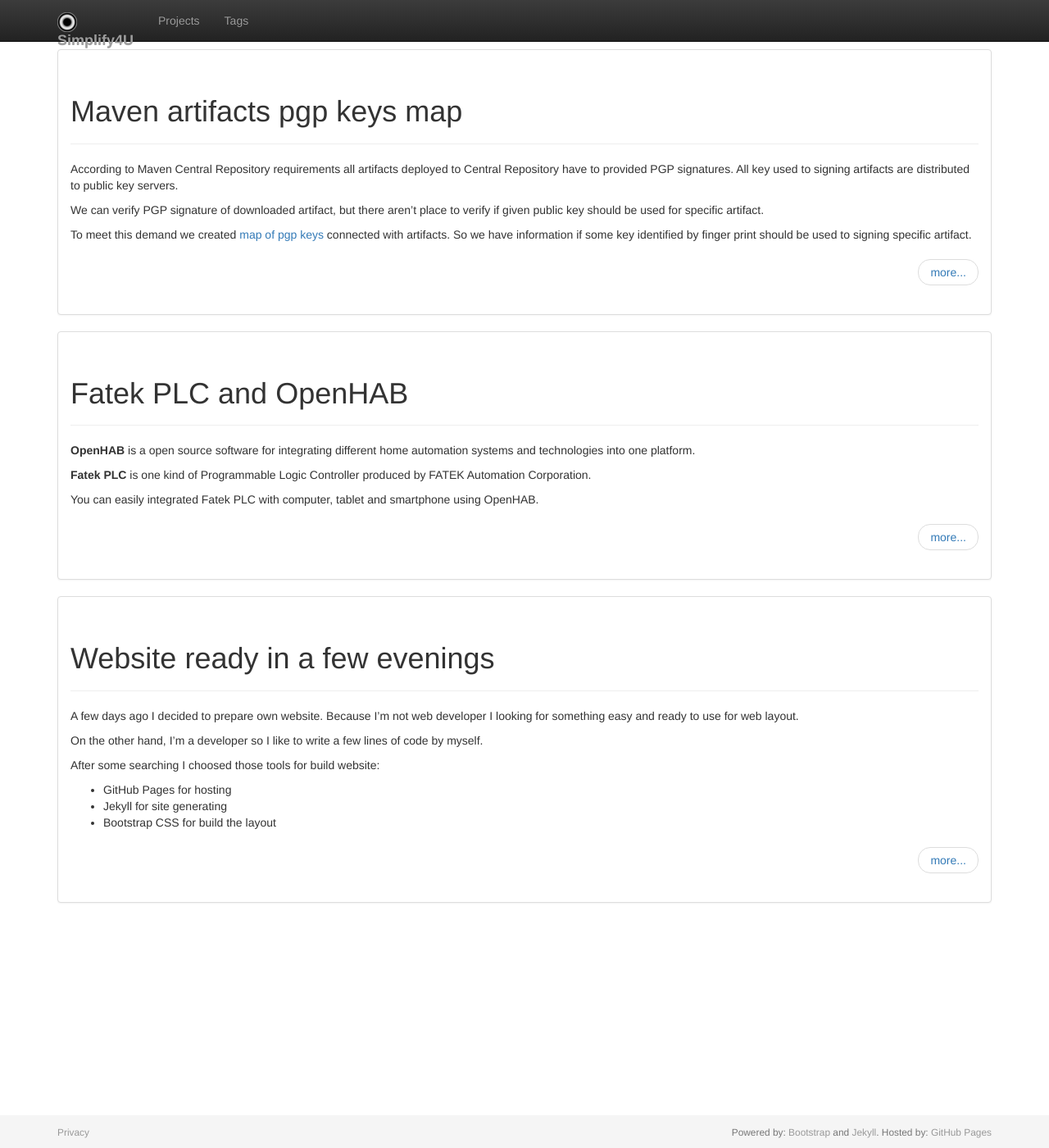
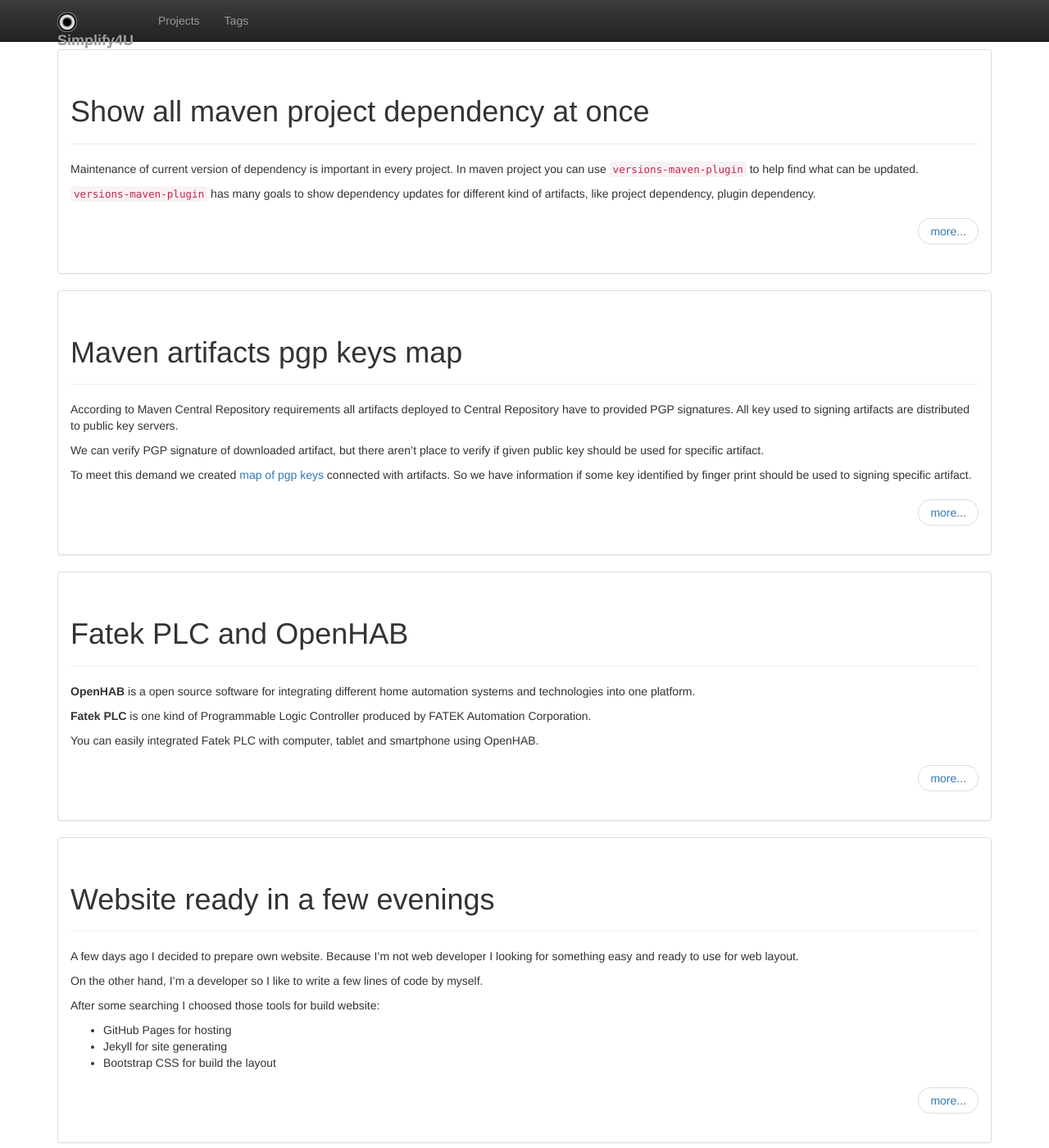
Before and after one commit to s4u/s4u.github.io, a Jekyll site: the page built from index.html, in a window 1280 px wide and 1400 px high. Shown: the whole window at 82% size. Built offline with Jekyll 4.4.1, drawn with Linux system fonts in a browser that asks for light colours; nearby versions of some CDN libraries; the list of posts is cut into pages by our own code; comment, search, counter and statistics services are not loaded.

Commit message:
post - Show all maven project dependency at once

````diff
--- /dev/null
+++ b/_posts/2020-02-12-show-all-maven-project-dependency.md
@@ -0,0 +1,57 @@
+---
+layout: post
+title: Show all maven project dependency at once
+description: Show all maven project dependency at once
+tags: maven dependency
+categories: how-to
+---
+
+Maintenance of current version of dependency is important in every project.
+In maven project you can use ```versions-maven-plugin``` to help find what can be updated.
+
+```versions-maven-plugin``` has many goals to show dependency updates for different kind of artifacts,
+like project dependency, plugin dependency.
+
+<!-- -->
+
+In order to show all kind of dependency in your project you can put in your project ```pom.xml```
+or better in your parent pom for your projects bellow code:
+
+{% highlight xml %}
+
+<project>
+    <profiles>
+        <profile>
+            <id>update-show</id>
+            <build>
+                <defaultGoal>validate</defaultGoal>
+                <plugins>
+                    <plugin>
+                        <groupId>org.codehaus.mojo</groupId>
+                        <artifactId>versions-maven-plugin</artifactId>
+                        <executions>
+                            <execution>
+                                <phase>validate</phase>
+                                <goals>
+                                    <goal>display-dependency-updates</goal>
+                                    <goal>display-parent-updates</goal>
+                                    <goal>display-property-updates</goal>
+                                    <goal>display-plugin-updates</goal>
+                                </goals>
+                            </execution>
+                        </executions>
+                    </plugin>
+                </plugins>
+            </build>
+        </profile>
+     </profiles>
+ </project>
+
+{% endhighlight %}
+
+And now you can simply run:
+
+    mvn -P update-show
+
+#### External links:
+ * [versions-maven-plugin](https://www.mojohaus.org/versions-maven-plugin/)
--- a/css/syntax.css
+++ b/css/syntax.css
@@ -1,57 +1,58 @@
-.highlight  { background: #ffffff; }
+.highlight .hll { background-color: #ffffcc }
 .highlight .c { color: #999988; font-style: italic } /* Comment */
 .highlight .err { color: #a61717; background-color: #e3d2d2 } /* Error */
-.highlight .k { font-weight: bold } /* Keyword */
-.highlight .o { font-weight: bold } /* Operator */
+.highlight .k { color: #000000; font-weight: bold } /* Keyword */
+.highlight .o { color: #000000; font-weight: bold } /* Operator */
 .highlight .cm { color: #999988; font-style: italic } /* Comment.Multiline */
-.highlight .cp { color: #999999; font-weight: bold } /* Comment.Preproc */
+.highlight .cp { color: #999999; font-weight: bold; font-style: italic } /* Comment.Preproc */
 .highlight .c1 { color: #999988; font-style: italic } /* Comment.Single */
 .highlight .cs { color: #999999; font-weight: bold; font-style: italic } /* Comment.Special */
 .highlight .gd { color: #000000; background-color: #ffdddd } /* Generic.Deleted */
-.highlight .gd .x { color: #000000; background-color: #ffaaaa } /* Generic.Deleted.Specific */
-.highlight .ge { font-style: italic } /* Generic.Emph */
+.highlight .ge { color: #000000; font-style: italic } /* Generic.Emph */
 .highlight .gr { color: #aa0000 } /* Generic.Error */
 .highlight .gh { color: #999999 } /* Generic.Heading */
 .highlight .gi { color: #000000; background-color: #ddffdd } /* Generic.Inserted */
-.highlight .gi .x { color: #000000; background-color: #aaffaa } /* Generic.Inserted.Specific */
 .highlight .go { color: #888888 } /* Generic.Output */
 .highlight .gp { color: #555555 } /* Generic.Prompt */
 .highlight .gs { font-weight: bold } /* Generic.Strong */
 .highlight .gu { color: #aaaaaa } /* Generic.Subheading */
 .highlight .gt { color: #aa0000 } /* Generic.Traceback */
-.highlight .kc { font-weight: bold } /* Keyword.Constant */
-.highlight .kd { font-weight: bold } /* Keyword.Declaration */
-.highlight .kp { font-weight: bold } /* Keyword.Pseudo */
-.highlight .kr { font-weight: bold } /* Keyword.Reserved */
+.highlight .kc { color: #000000; font-weight: bold } /* Keyword.Constant */
+.highlight .kd { color: #000000; font-weight: bold } /* Keyword.Declaration */
+.highlight .kn { color: #000000; font-weight: bold } /* Keyword.Namespace */
+.highlight .kp { color: #000000; font-weight: bold } /* Keyword.Pseudo */
+.highlight .kr { color: #000000; font-weight: bold } /* Keyword.Reserved */
 .highlight .kt { color: #445588; font-weight: bold } /* Keyword.Type */
 .highlight .m { color: #009999 } /* Literal.Number */
-.highlight .s { color: #d14 } /* Literal.String */
+.highlight .s { color: #d01040 } /* Literal.String */
 .highlight .na { color: #008080 } /* Name.Attribute */
 .highlight .nb { color: #0086B3 } /* Name.Builtin */
 .highlight .nc { color: #445588; font-weight: bold } /* Name.Class */
 .highlight .no { color: #008080 } /* Name.Constant */
+.highlight .nd { color: #3c5d5d; font-weight: bold } /* Name.Decorator */
 .highlight .ni { color: #800080 } /* Name.Entity */
 .highlight .ne { color: #990000; font-weight: bold } /* Name.Exception */
 .highlight .nf { color: #990000; font-weight: bold } /* Name.Function */
+.highlight .nl { color: #990000; font-weight: bold } /* Name.Label */
 .highlight .nn { color: #555555 } /* Name.Namespace */
 .highlight .nt { color: #000080 } /* Name.Tag */
 .highlight .nv { color: #008080 } /* Name.Variable */
-.highlight .ow { font-weight: bold } /* Operator.Word */
+.highlight .ow { color: #000000; font-weight: bold } /* Operator.Word */
 .highlight .w { color: #bbbbbb } /* Text.Whitespace */
 .highlight .mf { color: #009999 } /* Literal.Number.Float */
 .highlight .mh { color: #009999 } /* Literal.Number.Hex */
 .highlight .mi { color: #009999 } /* Literal.Number.Integer */
 .highlight .mo { color: #009999 } /* Literal.Number.Oct */
-.highlight .sb { color: #d14 } /* Literal.String.Backtick */
-.highlight .sc { color: #d14 } /* Literal.String.Char */
-.highlight .sd { color: #d14 } /* Literal.String.Doc */
-.highlight .s2 { color: #d14 } /* Literal.String.Double */
-.highlight .se { color: #d14 } /* Literal.String.Escape */
-.highlight .sh { color: #d14 } /* Literal.String.Heredoc */
-.highlight .si { color: #d14 } /* Literal.String.Interpol */
-.highlight .sx { color: #d14 } /* Literal.String.Other */
+.highlight .sb { color: #d01040 } /* Literal.String.Backtick */
+.highlight .sc { color: #d01040 } /* Literal.String.Char */
+.highlight .sd { color: #d01040 } /* Literal.String.Doc */
+.highlight .s2 { color: #d01040 } /* Literal.String.Double */
+.highlight .se { color: #d01040 } /* Literal.String.Escape */
+.highlight .sh { color: #d01040 } /* Literal.String.Heredoc */
+.highlight .si { color: #d01040 } /* Literal.String.Interpol */
+.highlight .sx { color: #d01040 } /* Literal.String.Other */
 .highlight .sr { color: #009926 } /* Literal.String.Regex */
-.highlight .s1 { color: #d14 } /* Literal.String.Single */
+.highlight .s1 { color: #d01040 } /* Literal.String.Single */
 .highlight .ss { color: #990073 } /* Literal.String.Symbol */
 .highlight .bp { color: #999999 } /* Name.Builtin.Pseudo */
 .highlight .vc { color: #008080 } /* Name.Variable.Class */
````
